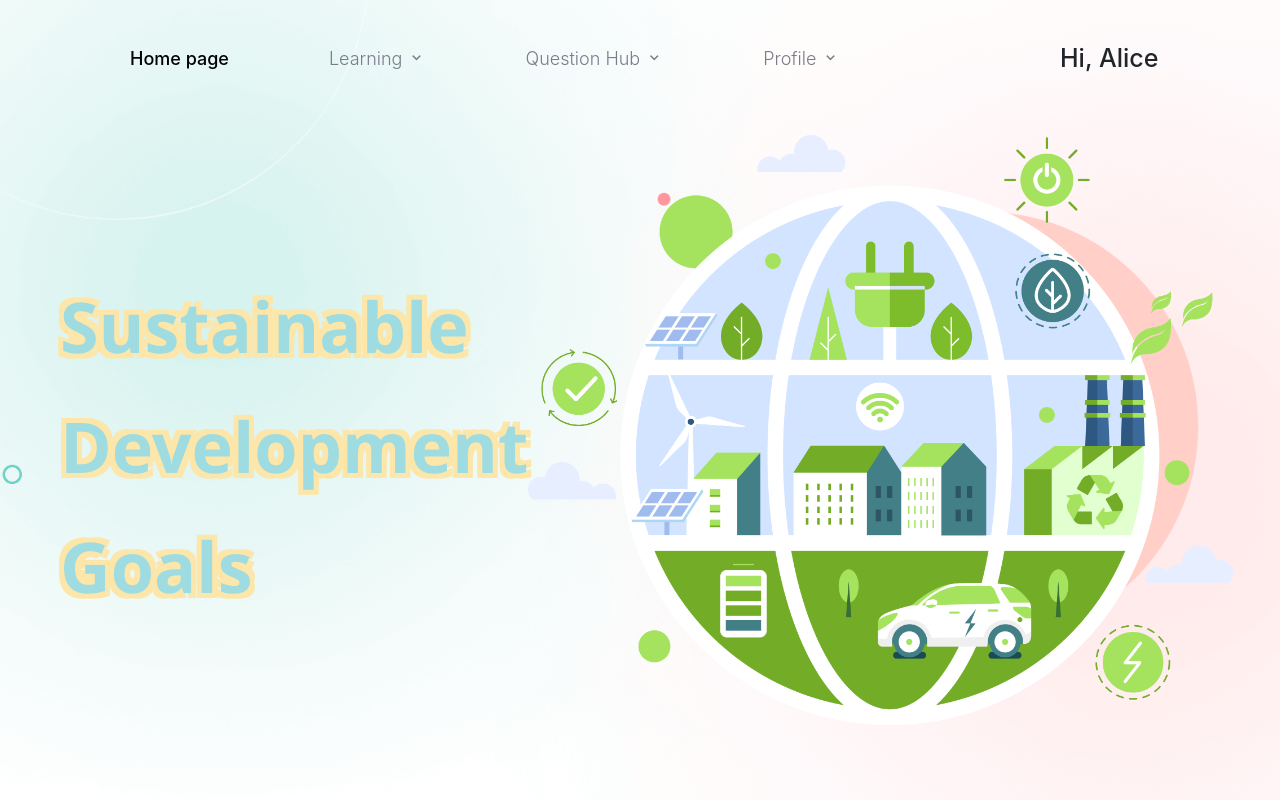
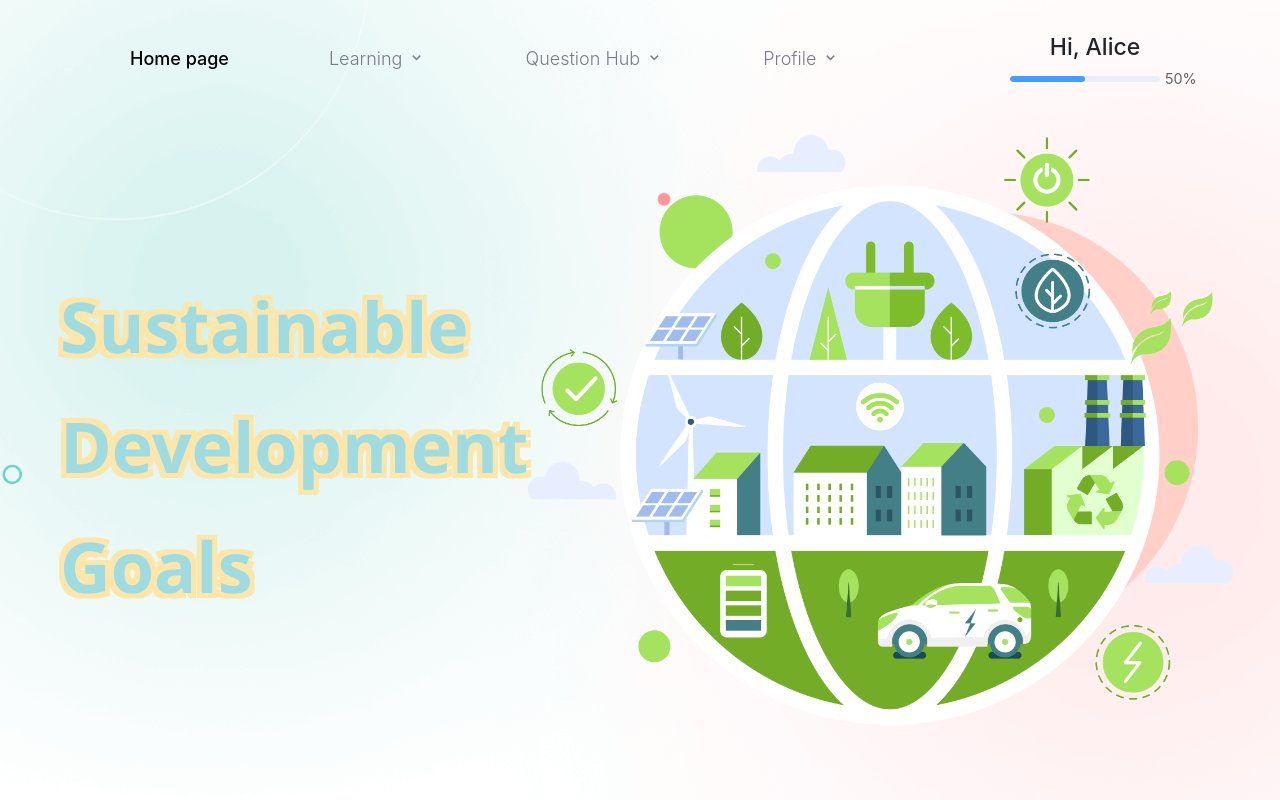
Before and after one commit to Leshangpang/COMP30022-SDGs-Frontend, a Vue app in the folder itp-front/: page /#/ in a window 1280 px wide. Shown: the top 800 px of the page. Built offline with nearby package versions, Linux system fonts and the light colour scheme; a web font is replaced by a local one.

Commit message:
add progress bar

```diff
--- a/itp-front/src/components/NavigationBar.vue
+++ b/itp-front/src/components/NavigationBar.vue
@@ -161,7 +161,10 @@
         <div class="nav-btn">
           <!-- 判断是否登录 -->
           <template v-if="isLoggedIn">
-            <span class = "after-login-username">Hi, {{ username }}</span>
+            <div class="user-info-container">
+              <span class="after-login-username">Hi, {{ username }}</span>
+              <el-progress :percentage="50" class="nav-bar-progress"></el-progress>
+            </div>
           </template>
           <template v-else>
             <button @click="showLoginForm(false)" class="default-btn">Log in</button>
@@ -229,11 +232,23 @@ export default {
 
 
 <style scoped>
-.after-login-username{
-  margin-left: 50px;
-  font-weight: 500; /* 加粗字体 */
-  font-size: 25px; /* 增大字体 */
+.user-info-container {
+  display: flex;
+  flex-direction: column; /* 垂直方向排列 */
+  align-items: center; /* 水平方向居中对齐 */
 }
+.nav-bar-progress {
+  width: 100%; /* 让进度条的宽度适应容器或调整为固定值 */
+  min-width: 200px; /* 可根据需要设置最大宽度 */
+}
+
+.after-login-username {
+  margin-bottom: 5px;
+  margin-right: 30px;
+  font-weight: 460; /* 加粗字体 */
+  font-size: 23px; /* 增大字体 */
+}
+
 .edu-navbar-area.is-sticky {
   background-color: rgba(255, 255, 255, 1);
   background: linear-gradient(90deg, rgba(237, 252, 253) 0%, #FFFFFF 54%, #FFFFFF 56%);
```
